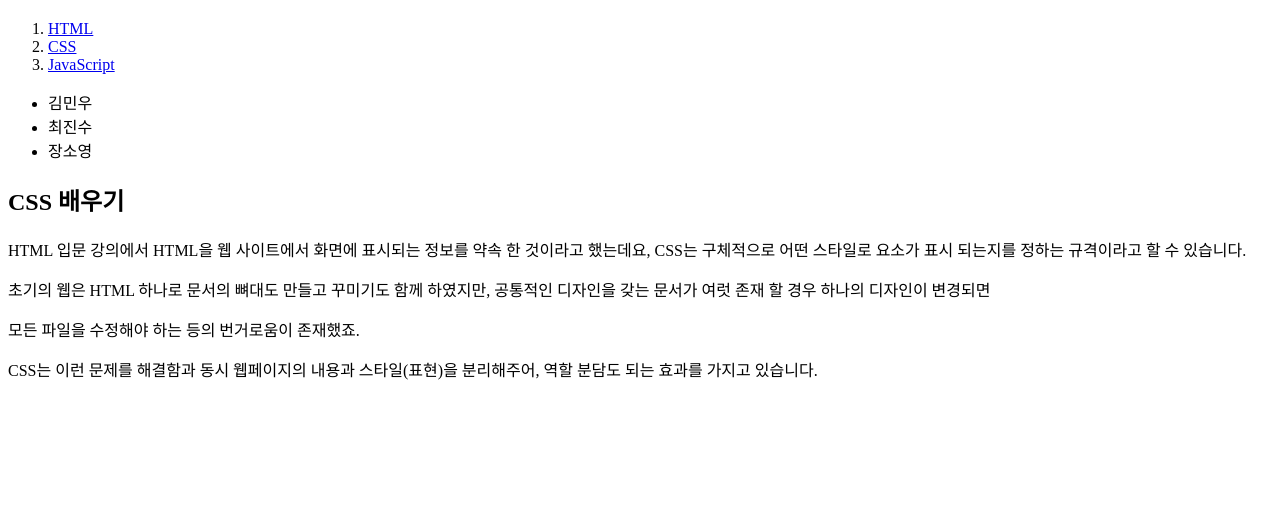
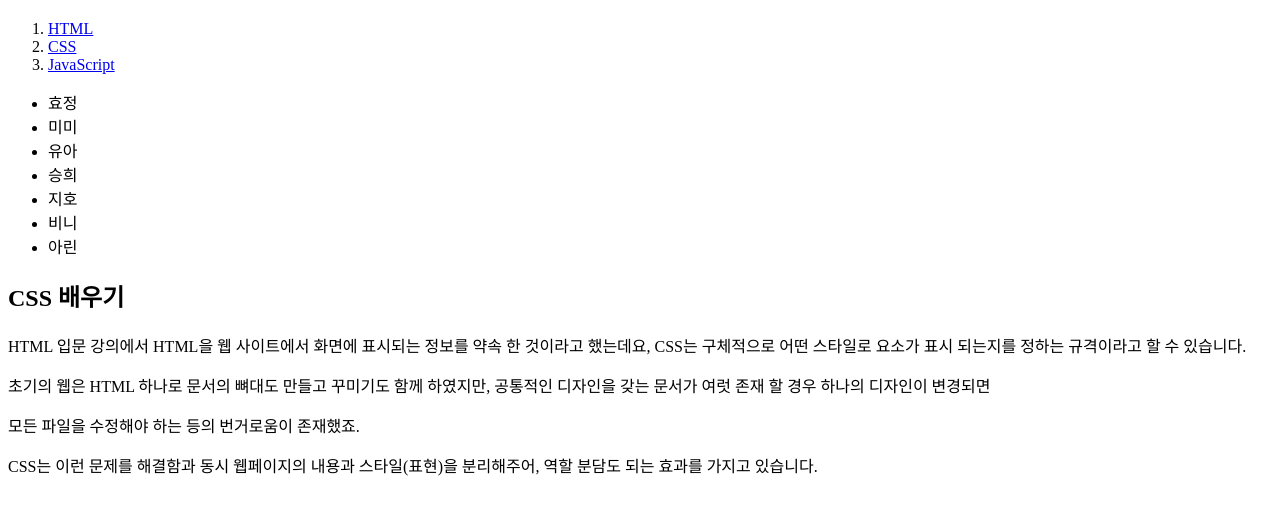
Before and after one commit to cks3100/Terrys-WEB, a plain HTML site: page 2.html in a window 1280 px wide. Shown: the part 60-574 px from the top of the page. Drawn offline with Linux system fonts and the light colour scheme.

Commit message:
Update 2.html

```diff
--- a/2.html
+++ b/2.html
@@ -15,9 +15,13 @@
 		<li><a href="3.html">JavaScript</a></li>
 	</ol>
 	<ul>	<!--묶음-->
-		<li>김민우</li>
-		<li>최진수</li>
-		<li>장소영</li>
+		<li>효정</li>
+		<li>미미</li>
+		<li>유아</li>
+		<li>승희</li>
+		<li>지호</li>
+		<li>비니</li>
+		<li>아린</li>
 	</ul>
 
 	<h2>CSS 배우기</h2>	<!--글제목-->
```
